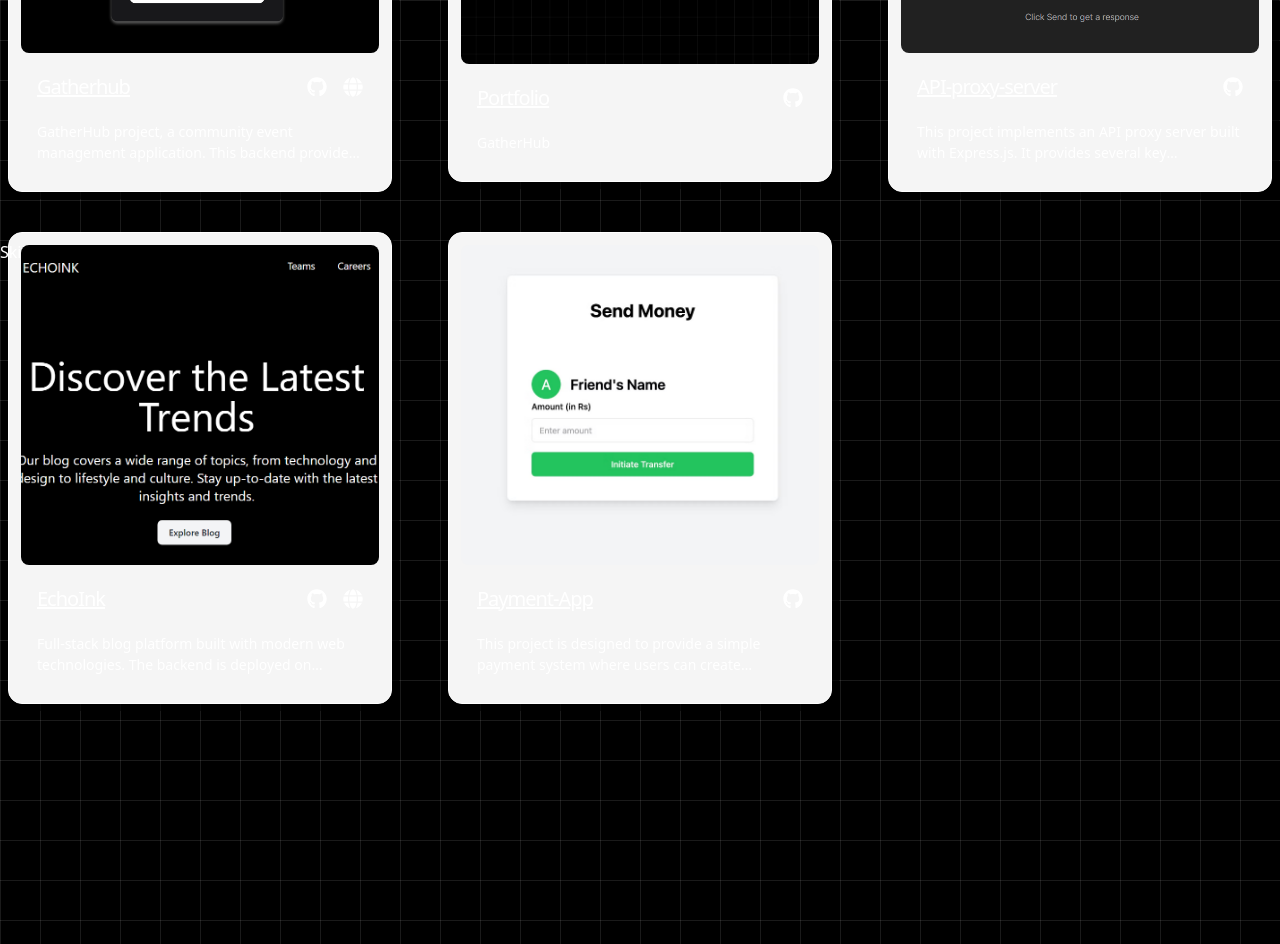
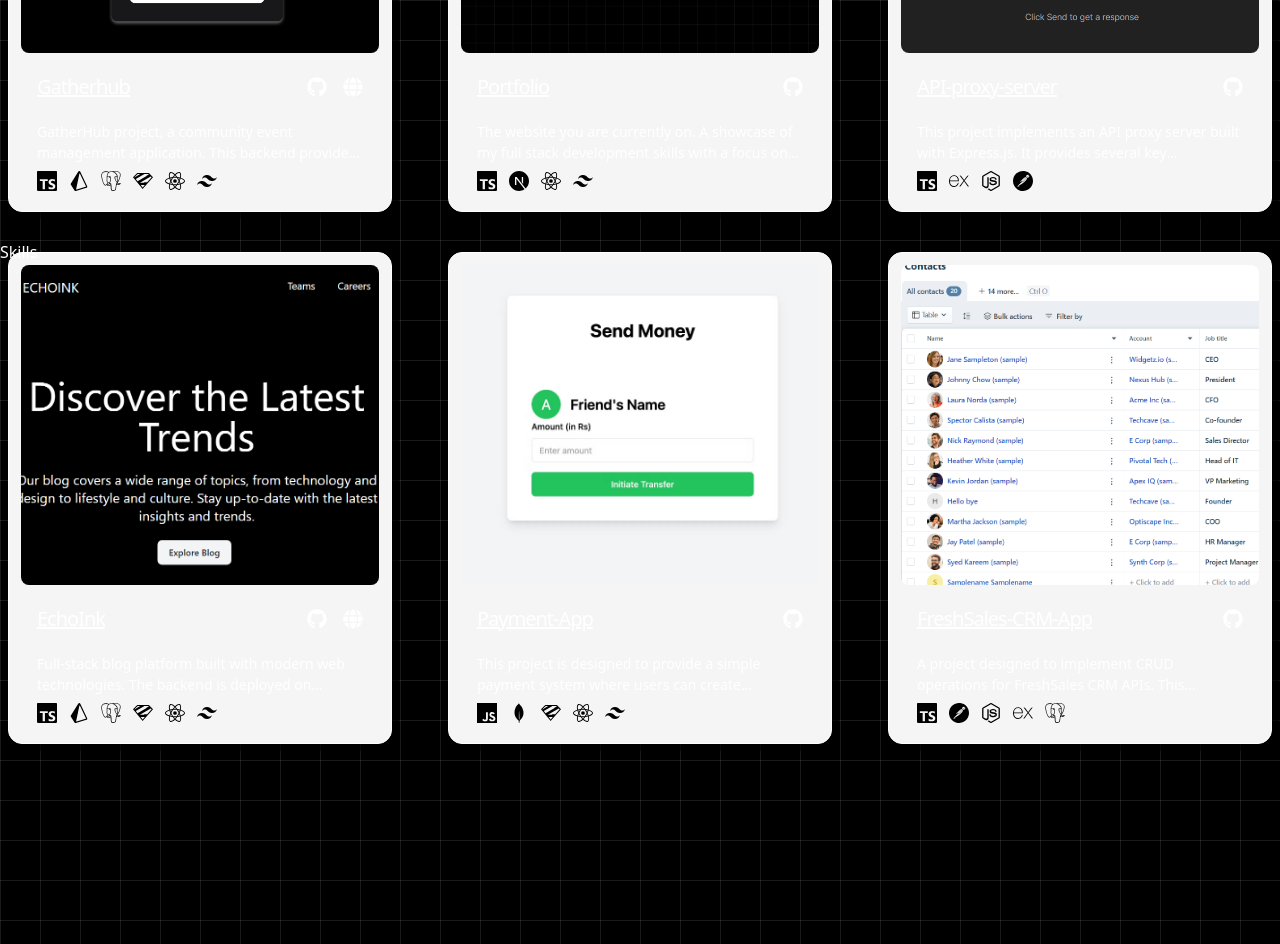
Before and after one commit to w-rahul/Rahul-Portfolio, a Next.js app: page / in a window 1280 px wide. Shown: the part 1360-2304 px from the top of the page. Built offline with nearby package versions, Linux system fonts and the light colour scheme; a web font is replaced by a local one.

Commit message:
Added New project

```diff
--- a/public/ProjectData.ts
+++ b/public/ProjectData.ts
@@ -21,15 +21,15 @@ export const ProjectsData = [
         githubLink: 'https://github.com/w-rahul/gather-hub.git',
         coverImg: '/Images/Gatherhub.png',
         imgs: [],
-        tech: [],
+        tech: ["/ICONS/typescript.svg","/ICONS/prisma.svg","/ICONS/postgresql.svg","/ICONS/zod.svg", "/ICONS/react.svg", "/ICONS/tailwindcss.svg", ],
       },
       {
         name: 'Portfolio',
-        desc: "GatherHub",
+        desc: "The website you are currently on. A showcase of my full stack development skills with a focus on backend technologies.",
         githubLink: 'https://github.com/w-rahul/Rahul-Portfolio.git',
         coverImg: '/Images/Portfolio.png',
         imgs: [],
-        tech: [],
+        tech: [ "/ICONS/typescript.svg","/ICONS/nextdotjs.svg","/ICONS/react.svg", "/ICONS/tailwindcss.svg", ],
       },
       {
         name: 'API-proxy-server',
@@ -37,7 +37,7 @@ export const ProjectsData = [
         githubLink: 'https://github.com/w-rahul/API-proxy-server.git',
         coverImg: '/Images/Api-proxy.png',
         imgs: [],
-        tech: [],
+        tech: [ "/ICONS/typescript.svg","/ICONS/express.svg","/ICONS/nodedotjs.svg","/ICONS/postman.svg"],
       },{
         name: 'EchoInk',
         desc: "Full-stack blog platform built with modern web technologies. The backend is deployed on Cloudflare Workers using Hono.js and Accelerator for database connection pooling, with Prisma as the ORM and PostgreSQL for the database. The frontend is developed using React and Vite, styled with Tailwind CSS. Zod is used for data validation across both backend and frontend, and Wrangler is utilized for managing Cloudflare Workers.",
@@ -45,7 +45,7 @@ export const ProjectsData = [
         githubLink: 'https://github.com/w-rahul/Blog-app.gitt',
         coverImg: '/Images/Blog.png',
         imgs: [],
-        tech: [],
+        tech:  ["/ICONS/typescript.svg","/ICONS/prisma.svg","/ICONS/postgresql.svg","/ICONS/zod.svg", "/ICONS/react.svg", "/ICONS/tailwindcss.svg", ],
       },
       {
         name: 'Payment-App',
@@ -53,6 +53,14 @@ export const ProjectsData = [
         githubLink: 'https://github.com/w-rahul/Payment-app.git',
         coverImg: '/Images/Paytm.png',
         imgs: [],
-        tech: [],
+        tech:  ["/ICONS/javascript.svg","/ICONS/mongodb.svg","/ICONS/zod.svg", "/ICONS/react.svg", "/ICONS/tailwindcss.svg" ],
+      },
+      {
+        name: 'FreshSales-CRM-App',
+        desc: "A project designed to implement CRUD operations for FreshSales CRM APIs. This application enables users to manage and modify customer contacts, allowing for efficient data handling and interaction management within the CRM system.",
+        githubLink: 'https://github.com/w-rahul/Payment-app.git',
+        coverImg: '/Images/FreshsalesCRM.png',
+        imgs: [],
+        tech:  ["/ICONS/typescript.svg","/ICONS/postman.svg", "/ICONS/nodedotjs.svg", "/ICONS/express.svg", "/ICONS/postgresql.svg" ],
       },
 ]
```
